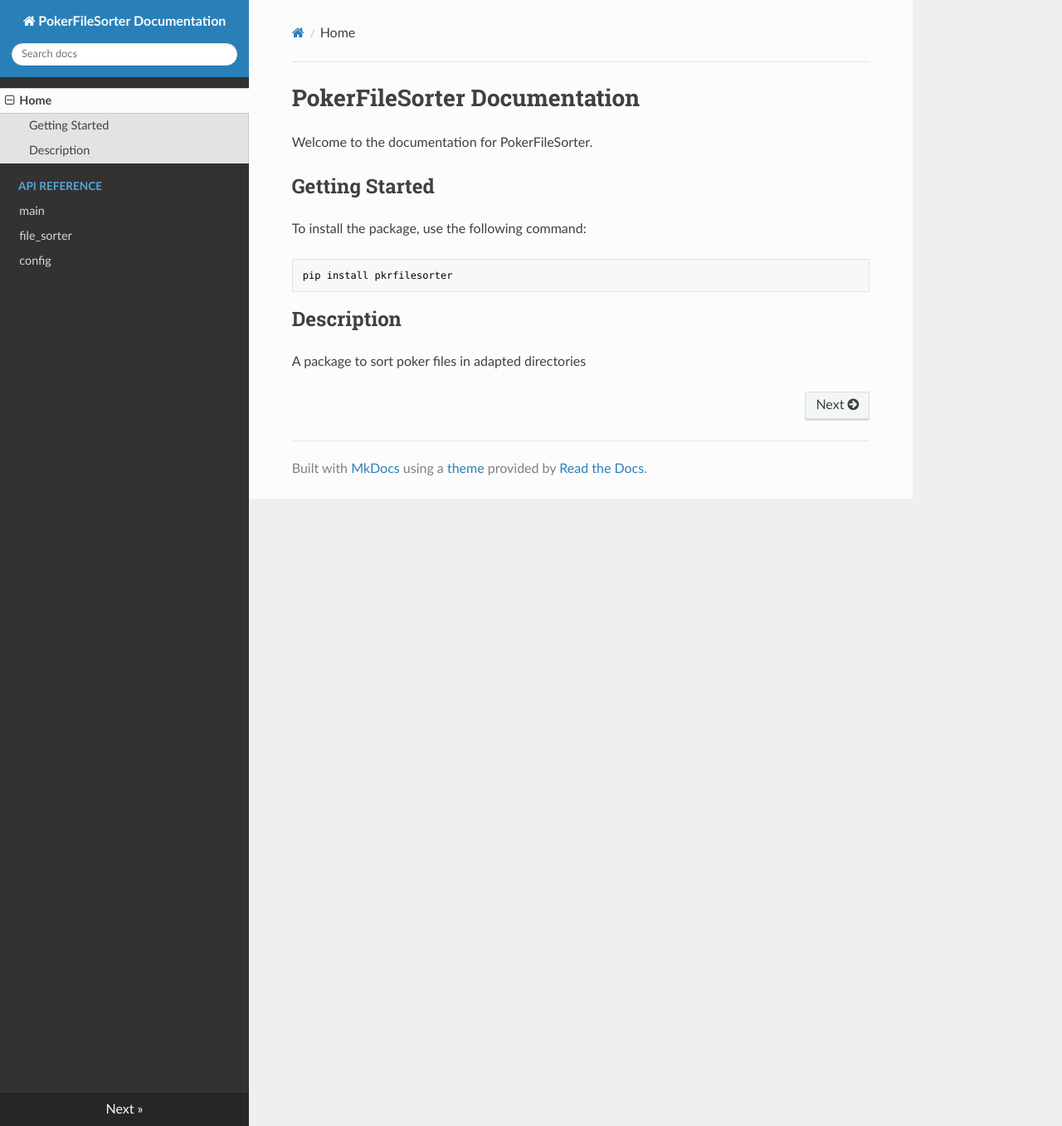
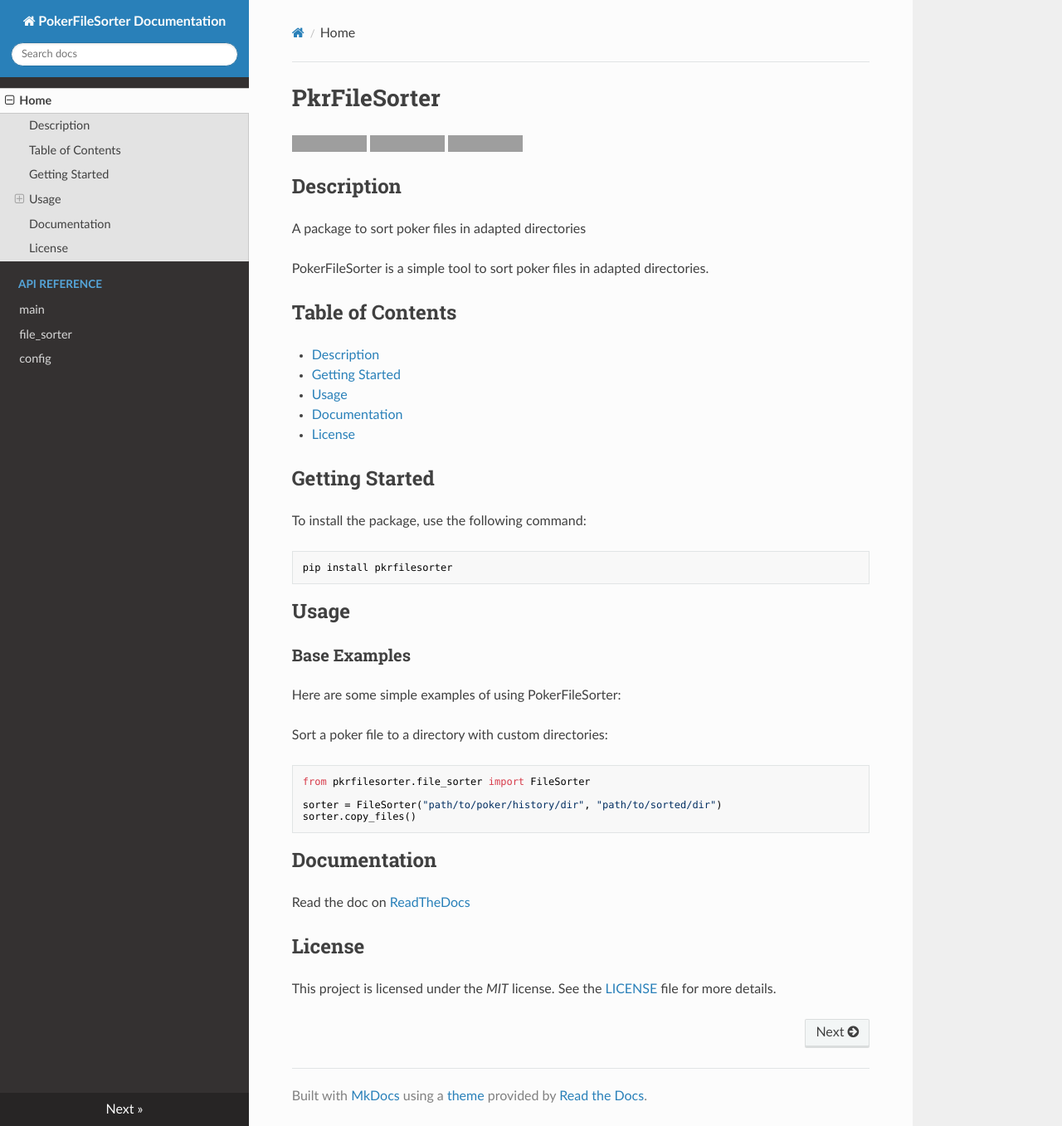
Before and after one commit to Manggy94/PokerFileSorter, an MkDocs documentation site: the page built from docs/index.md, in a window 1280 px wide and 1357 px high. Shown: the whole window at 83% size. Built offline with MkDocs 1.6.1, drawn with Linux system fonts in a browser that asks for light colours; nearby versions of some CDN libraries; grey boxes are pictures that could not be loaded.

````diff
--- a/docs/index.md
+++ b/docs/index.md
@@ -1,6 +1,21 @@
-# PokerFileSorter Documentation
+# PkrFileSorter
 
-Welcome to the documentation for PokerFileSorter.
+[![Documentation Status](https://readthedocs.org/projects/pkrfilesorter/badge/?version=latest)](https://pkrfilesorter.readthedocs.io/en/latest/?badge=latest)
+[![PyPI version](https://badge.fury.io/py/pkrfilesorter.svg)](https://badge.fury.io/py/pkrfilesorter)
+[![License: MIT](https://img.shields.io/badge/License-MIT-yellow.svg)](https://opensource.org/licenses/MIT)
+
+## Description
+A package to sort poker files in adapted directories
+
+PokerFileSorter is a simple tool to sort poker files in adapted directories.
+
+## Table of Contents
+
+- [Description](#description)
+- [Getting Started](#getting-started)
+- [Usage](#usage)
+- [Documentation](#documentation)
+- [License](#license)
 
 ## Getting Started
 
@@ -10,6 +25,25 @@ To install the package, use the following command:
 pip install pkrfilesorter
 ```
 
-## Description
+## Usage
 
-A package to sort poker files in adapted directories
+### Base Examples
+
+Here are some simple examples of using PokerFileSorter:
+
+Sort a poker file to a directory with custom directories:
+
+```python
+from pkrfilesorter.file_sorter import FileSorter
+
+sorter = FileSorter("path/to/poker/history/dir", "path/to/sorted/dir")
+sorter.copy_files()
+```
+
+## Documentation
+
+Read the doc on [ReadTheDocs](https://pkrfilesorter.readthedocs.io/en/latest/)
+
+## License
+
+This project is licensed under the *MIT* license. See the [LICENSE](LICENSE.txt) file for more details.
````
Also changed, not shown: Readme.md (+18 -2 lines).
